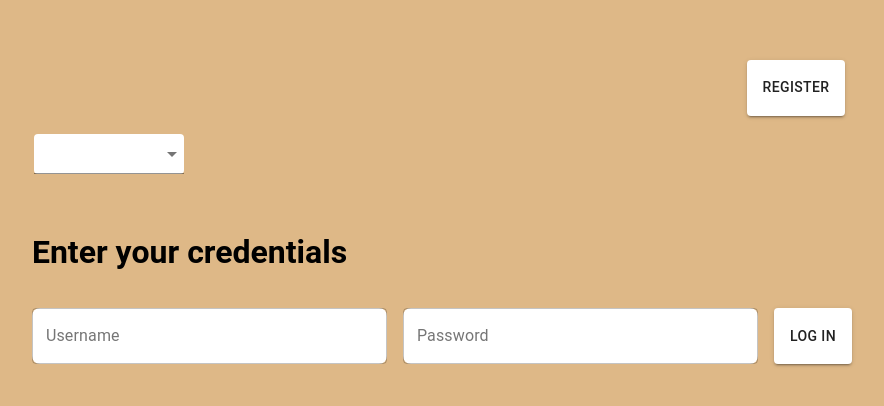
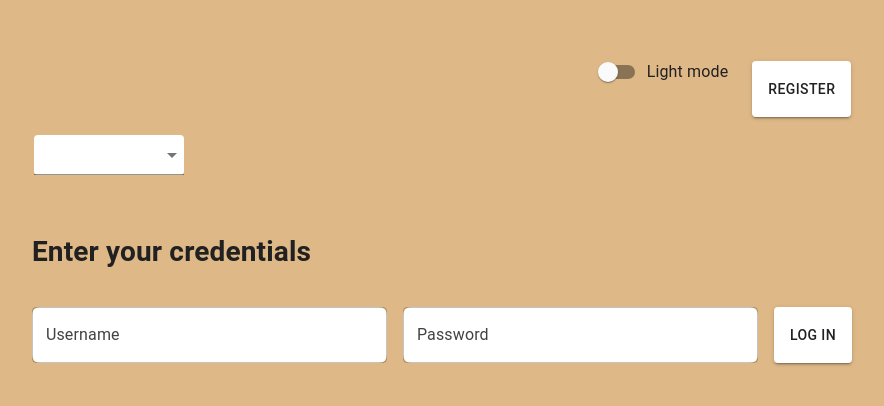
Before and after one commit to sorincretescu/curly-octo-robot, a React (Create React App) app: page /login in a window 1280 px wide. Shown: the part 188-594 px from the top of the page, without its empty margins (198-1082 px from the left). Built offline with nearby package versions, Linux system fonts and the light colour scheme.

Commit message:
logout functionality for header button nad theme switch app

```diff
--- a/package.json
+++ b/package.json
@@ -5,6 +5,7 @@
   "dependencies": {
     "@material-ui/core": "^4.12.4",
     "@material-ui/icons": "^4.11.3",
+    "@material/switch": "^14.0.0",
     "@testing-library/jest-dom": "^5.16.5",
     "@testing-library/react": "^13.4.0",
     "@testing-library/user-event": "^13.5.0",
--- a/src/App.css
+++ b/src/App.css
@@ -4,18 +4,37 @@
   justify-content: center;
   align-items: center;
   min-height: 100vh;
-  background-color: burlywood;
+
   font-family: "Roboto", sans-serif;
   *::-webkit-scrollbar {
     display: none;
   }
 }
 
+#light {
+  background-color: burlywood;
+}
+
+#dark {
+  background-color: #353535;
+}
+
+#light .MuiTextField-root {
+  background: white;
+}
+
+#dark .MuiTextField-root {
+  background: #afafaf;
+}
+
+#dark .MuiInputBase-root {
+  background: #afafaf;
+}
+
 .header {
   display: flex;
   justify-content: flex-end;
-  margin-left: 708px;
-  background-color: burlywood;
+  margin-left: 575px;
   font-family: "Roboto", sans-serif;
   *::-webkit-scrollbar {
     display: none;
--- a/src/App.js
+++ b/src/App.js
@@ -3,18 +3,62 @@ import Todo from "./views/todo/Todo";
 import { BrowserRouter as Router, Routes, Route } from "react-router-dom";
 import LoginPage from "./views/login/LoginPage";
 import Header from "./components/Header/Header";
-import { useState } from "react";
+import { createContext, useMemo, useState } from "react";
 import RegisterPage from "./views/register/RegisterPage";
+import { CssBaseline, ThemeProvider, createTheme } from "@material-ui/core";
+import { amber, purple, grey, deepOrange } from "@material-ui/core/colors";
+
+export const ThemeContext = createContext(null);
 
 function App() {
   const [authenticated, setAuthenticated] = useState(false);
   const [loggedInUsername, setLoggedInUsername] = useState("");
 
+  const [mode, setMode] = useState("light");
+
+  const getDesignTokens = (mode) => ({
+    palette: {
+      mode,
+      ...(mode === "light"
+        ? {
+            primary: {
+              main: grey[900],
+            },
+
+            divider: "#afafaf",
+            text: {
+              primary: grey[900],
+              secondary: grey[800],
+            },
+          }
+        : {
+            primary: {
+              main: "#ffffff",
+            },
+
+            background: {
+              default: grey[900],
+              paper: "#898989",
+            },
+
+            text: {
+              primary: "#fff",
+              secondary: "#fff",
+            },
+          }),
+    },
+  });
+
+  const theme = useMemo(() => createTheme(getDesignTokens(mode)), [mode]);
+  const toggleTheme = () => {
+    setMode((curr) => (curr === "light" ? "dark" : "light"));
+  };
+
   return (
-    <div className="App">
-      <div className="header">
-        <Header />
-      </div>
+    <ThemeProvider theme={theme}>
+      <CssBaseline> </CssBaseline>
+      <div className="App" id={mode}>
+        <Header onChangeTheme={toggleTheme} checked={mode === "dark"} />
         <Routes>
           <Route
             path="/login"
@@ -25,17 +69,14 @@ function App() {
               />
             }
           />
-        <Route
-          path="/register"
-          element={
-            <RegisterPage />
-          } />
+          <Route path="/register" element={<RegisterPage />} />
           <Route
             path="/todo"
             element={<Todo loggedInUsername={loggedInUsername} />}
           />
         </Routes>
       </div>
+    </ThemeProvider>
   );
 }
 
--- a/src/Translations.js
+++ b/src/Translations.js
@@ -24,6 +24,11 @@ export const translationsEn = {
   Delete: "Delete",
   Save: "Save",
   "Home page": "Home page",
+  "Dark mode": "Dark mode",
+  "Light mode": "Light mode",
+  Yes: "Yes",
+  No: "No",
+  "Are you sure you want to log out?": "Are you sure you want to log out?",
 };
 
 export const translationsDe = {
@@ -52,4 +57,10 @@ export const translationsDe = {
   Delete: "Löschen",
   Save: "Speichern",
   "Home page": "Startseite",
+  "Dark mode": "Dunkelmodus",
+  "Light mode": "Lichtmodus",
+  Yes: "Ja",
+  No: "Nein",
+  "Are you sure you want to log out?":
+    "Sind Sie sicher, dass Sie sich abmelden möchten?",
 };
--- a/src/components/Header/Header.jsx
+++ b/src/components/Header/Header.jsx
@@ -3,10 +3,20 @@ import Button from "../../components/Button";
 import { useLocation } from "react-router-dom";
 import { useNavigate } from "react-router-dom";
 
-const Header = () => {
+import Switch from "@material-ui/core/Switch";
+import FormControlLabel from "@material-ui/core/FormControlLabel";
+import FormGroup from "@material-ui/core/FormGroup";
+import Dialog from "@material-ui/core/Dialog";
+import DialogActions from "@material-ui/core/DialogActions";
+import DialogTitle from "@material-ui/core/DialogTitle";
+import { useState } from "react";
+
+const Header = ({ checked, onChangeTheme }) => {
   const location = useLocation();
   const { t } = useTranslation();
   const navigate = useNavigate();
+
+  const [open, setOpen] = useState(false);
 
   const isLoginPage = location.pathname === "/login";
   const isRegisterPage = location.pathname === "/register";
@@ -17,16 +27,55 @@ const Header = () => {
   };
 
   const handleLogout = () => {
+    setOpen(false);
     navigate("/login");
   };
 
+  const handleOpen = () => {
+    setOpen(true);
+  };
+
+  const handleClose = () => {
+    setOpen(false);
+  };
+
   return (
-    <div>
+    <div className="header">
+      <FormGroup>
+        <FormControlLabel
+          control={
+            <Switch
+              color="primary"
+              checked={checked}
+              onChange={onChangeTheme}
+              aria-label="login switch"
+            />
+          }
+          label={checked ? t("Dark mode") : t("Light mode")}
+        />
+      </FormGroup>
+
       {isLoginPage && <Button text={t("Register")} onClick={handleRegister} />}
       {isRegisterPage && (
         <Button text={t("Home page")} onClick={handleLogout} />
       )}
-      {isTodoPage && <Button text={t("Log out")} onClick={handleLogout} />}
+      {isTodoPage && <Button text={t("Log out")} onClick={handleOpen} />}
+
+      <Dialog
+        open={open}
+        onClose={handleClose}
+        aria-labelledby="alert-dialog-title"
+        aria-describedby="alert-dialog-description"
+      >
+        <DialogTitle id="alert-dialog-title">
+          {t("Are you sure you want to log out?")}
+        </DialogTitle>
+
+        <DialogActions>
+          <Button text={t("Yes")} onClick={handleLogout}></Button>
+          <Button text={t("No")} onClick={handleClose}></Button>
+        </DialogActions>
+      </Dialog>
     </div>
   );
 };
--- a/src/components/Input/Input.jsx
+++ b/src/components/Input/Input.jsx
@@ -1,12 +1,11 @@
 import React from "react";
 import { makeStyles } from "@material-ui/core/styles";
 import TextField from "@material-ui/core/TextField";
+import { Box } from "@material-ui/core";
 
-const useStyles = makeStyles((theme) => ({
-  root: {},
+const useStyles = makeStyles(() => ({
   textField: {
     margin: "8px",
-    backgroundColor: "white",
     borderRadius: "8px",
     flex: 1,
     minWidth: "355px",
@@ -21,6 +20,7 @@ const Input = (props) => {
       className={classes.textField}
       id="outlined-basic"
       variant="outlined"
+      color="text.primary"
       {...props}
     />
   );
--- a/src/views/login/LoginPage.jsx
+++ b/src/views/login/LoginPage.jsx
@@ -3,7 +3,6 @@ import { makeStyles } from "@material-ui/core/styles";
 import Input from "../../components/Input";
 import Button from "../../components/Button";
 import FormControl from "@material-ui/core/FormControl";
-import Header from "../../components/Header";
 import Select from "@material-ui/core/Select";
 import { MenuItem } from "@material-ui/core";
 import { useNavigate } from "react-router-dom";
```
Also changed, not shown: 1 other file (tests, documents, lock files or other folders). Lines whose indentation alone changed are shown as unchanged.
